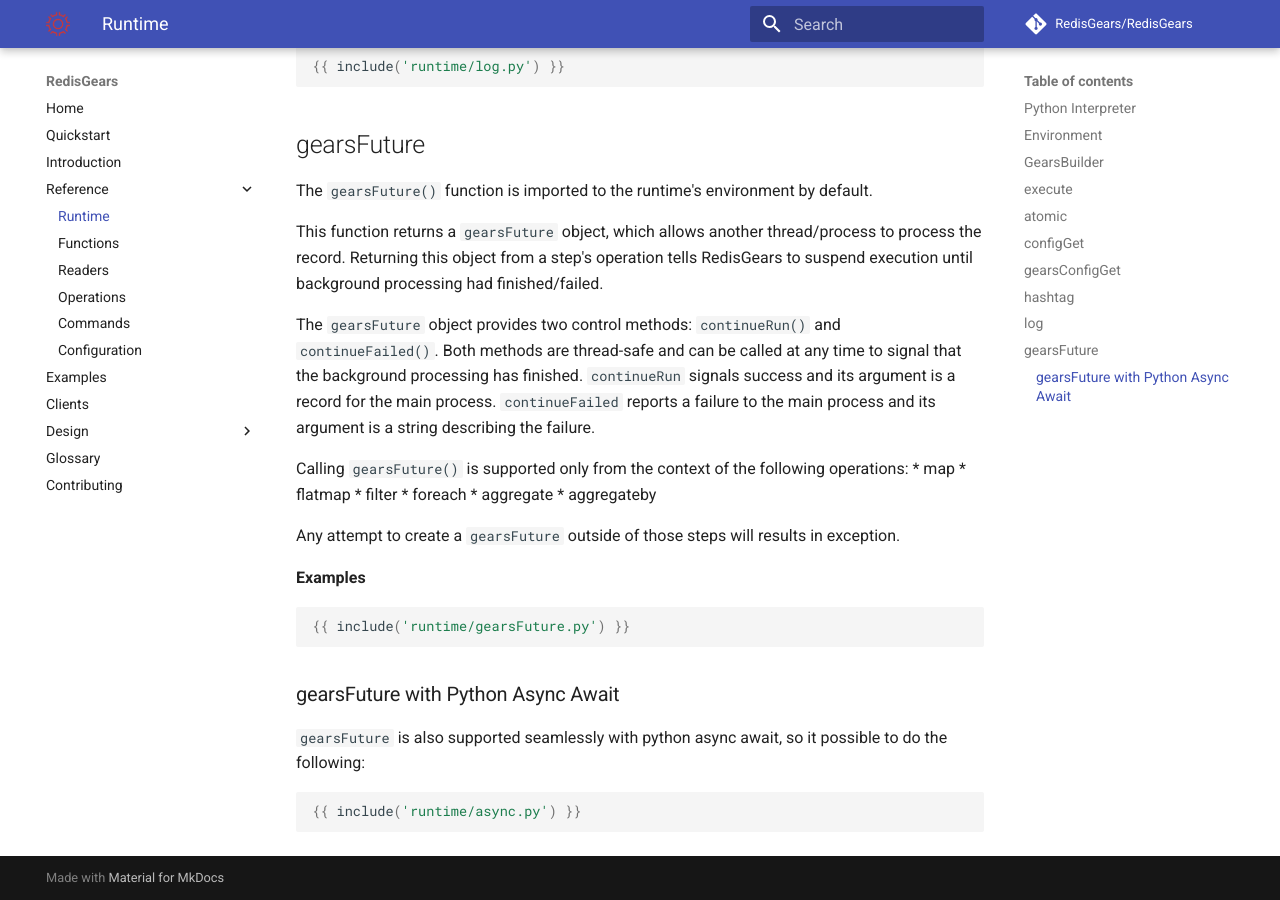
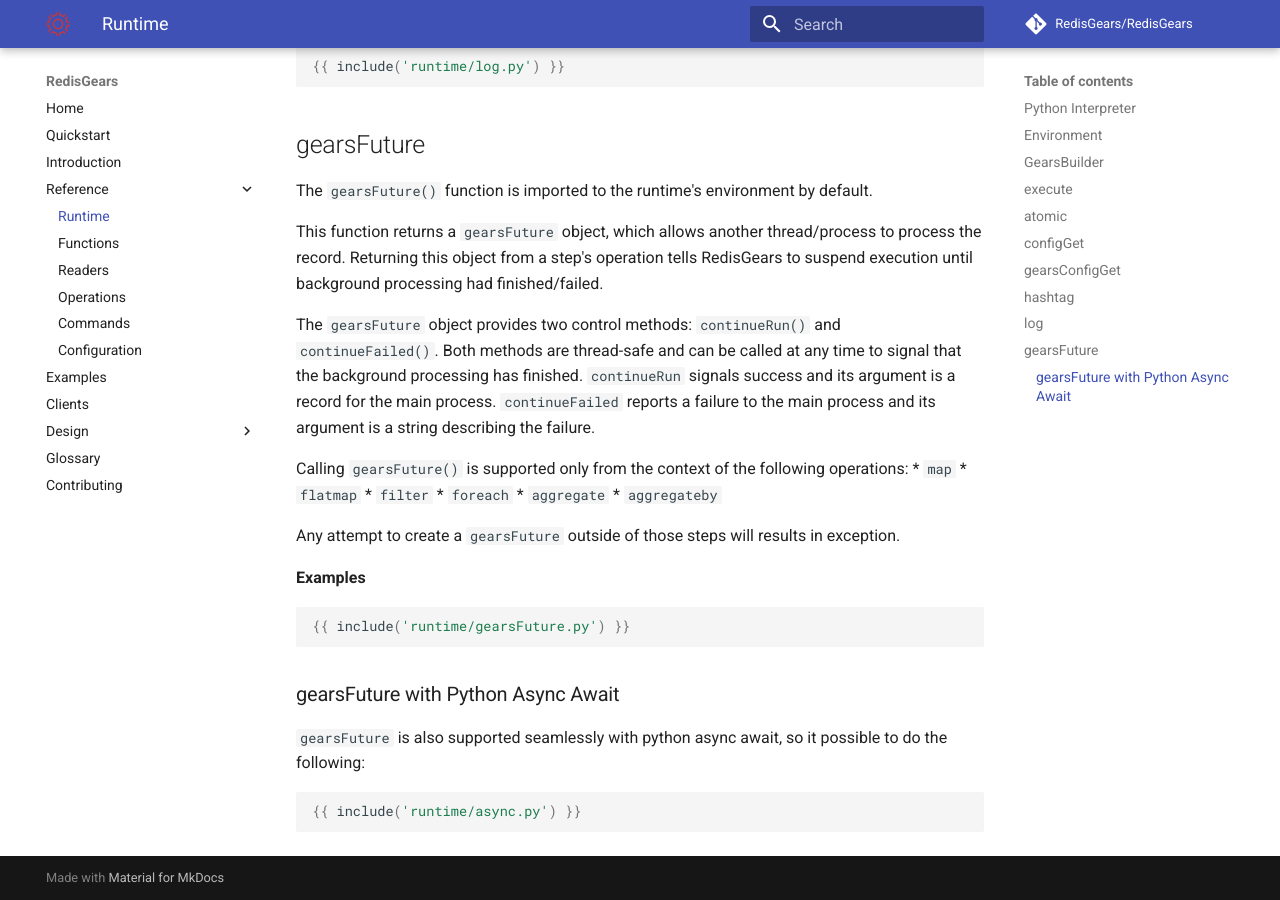
Before and after one commit to RedisGears/RedisGears, an MkDocs documentation site: the page built from docs/runtime.md, in a window 1280 px wide and 900 px high, scrolled down 3936 px. Built offline with MkDocs 1.6.1 and Material for MkDocs 9.7.7, drawn with Linux system fonts in a browser that asks for light colours; comment, search, counter and statistics services are not loaded.

```diff
--- a/docs/runtime.md
+++ b/docs/runtime.md
@@ -166,12 +166,12 @@ This function returns a `gearsFuture` object, which allows another thread/proces
 The `gearsFuture` object provides two control methods: `continueRun()` and `continueFailed()`. Both methods are thread-safe and can be called at any time to signal that the background processing has finished. `continueRun` signals success and its argument is a record for the main process. `continueFailed` reports a failure to the main process and its argument is a string describing the failure.
 
 Calling `gearsFuture()` is supported only from the context of the following operations:
-* map
-* flatmap
-* filter
-* foreach
-* aggregate
-* aggregateby
+* `map`
+* `flatmap`
+* `filter`
+* `foreach`
+* `aggregate`
+* `aggregateby`
 
 Any attempt to create a `gearsFuture` outside of those steps will results in exception.
 
```
